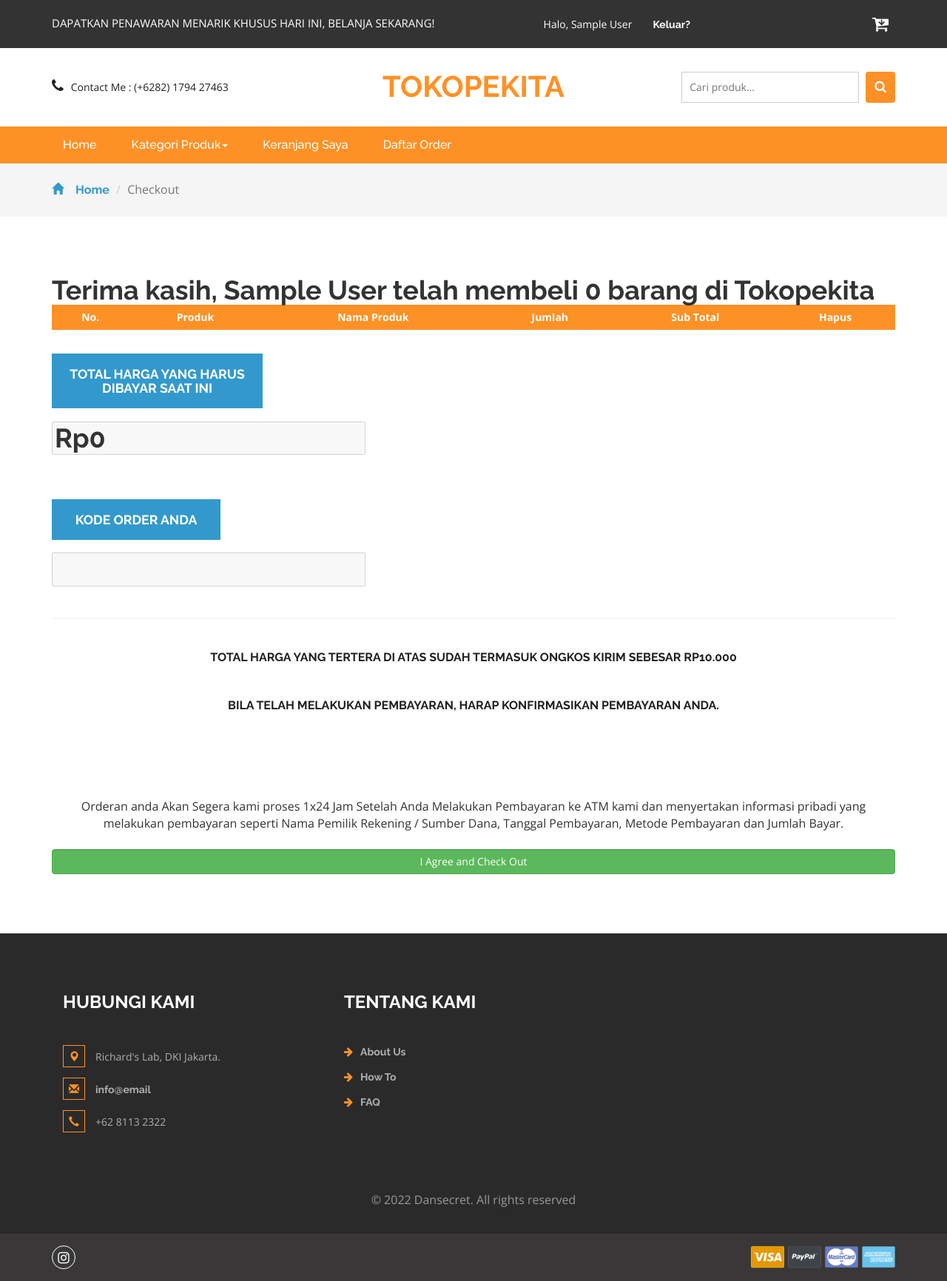
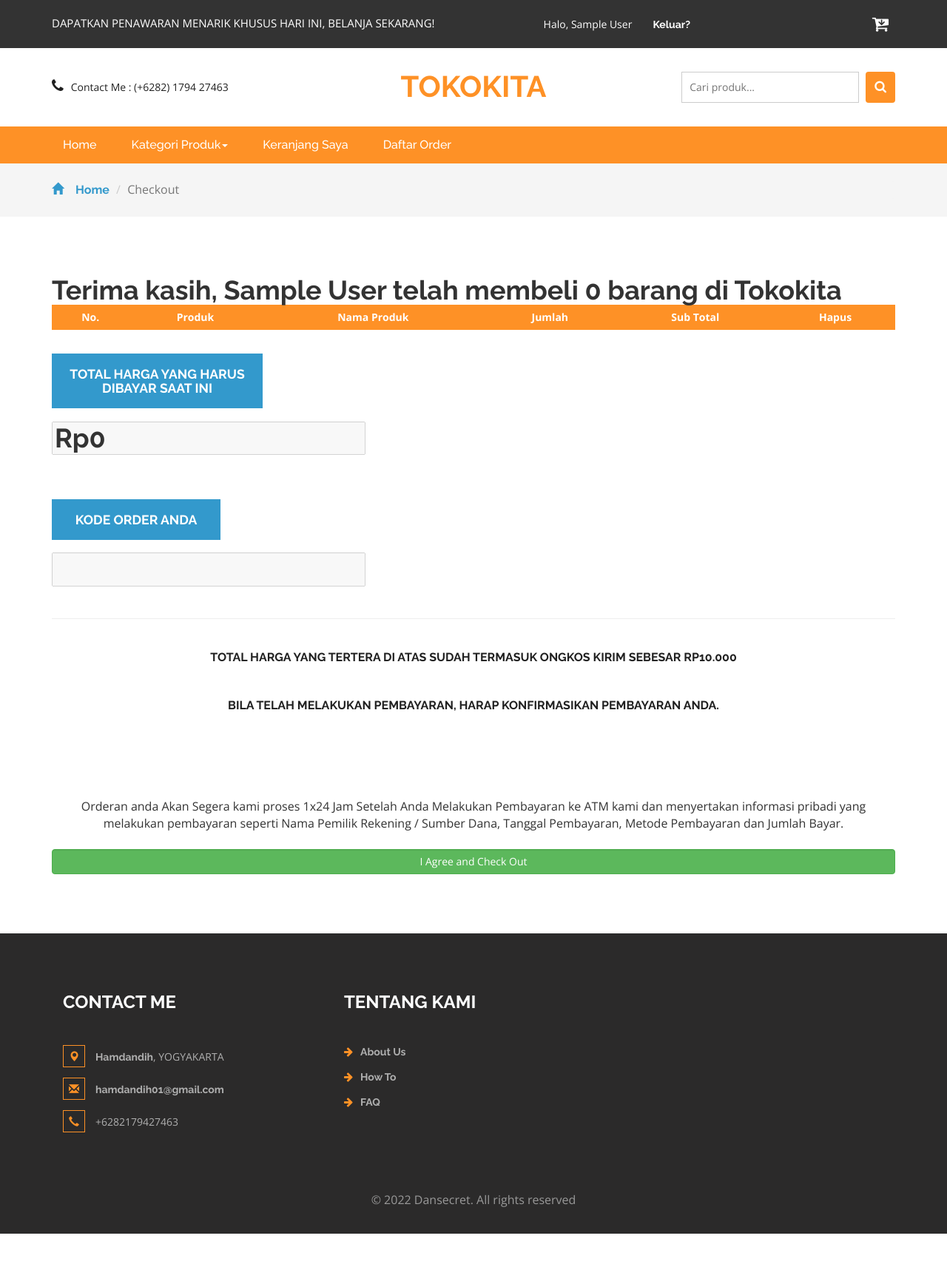
Before and after one commit to dansecret/Ecommerce_web, a PHP site: page /checkout.php in a window 1280 px wide. Shown: the whole page at 74% size. After the commit the page ends 1668 px from the top, so only its background shows below. Run offline with PHP 8.4, Linux system fonts and the light colour scheme; the visitor is signed in with stand-in values (Sample User, id 1); data that the repository does not hold is empty.

Commit message:
fix interface user

```diff
--- a/admin/kategori.php
+++ b/admin/kategori.php
@@ -27,7 +27,7 @@
       type="image/png"
       href="../favicon.png">
     <meta http-equiv="x-ua-compatible" content="ie=edge">
-    <title>Kelola Kategori - Tokopekita</title>
+    <title>Kelola Kategori - Tokokita</title>
     <meta name="viewport" content="width=device-width, initial-scale=1">
     <link rel="shortcut icon" type="image/png" href="assets/images/icon/favicon.ico">
     <link rel="stylesheet" href="assets/css/bootstrap.min.css">
@@ -206,7 +206,7 @@
         <!-- footer area start-->
         <footer>
             <div class="footer-area">
-                <p>Sansecret</p>
+                <p>Dansecret</p>
             </div>
         </footer>
         <!-- footer area end-->
--- a/checkout.php
+++ b/checkout.php
@@ -32,11 +32,11 @@
 <!DOCTYPE html>
 <html>
 <head>
-<title>Tokopekita - Checkout</title>
+<title>Tokokita - Checkout</title>
 <!-- for-mobile-apps -->
 <meta name="viewport" content="width=device-width, initial-scale=1">
 <meta http-equiv="Content-Type" content="text/html; charset=utf-8" />
-<meta name="keywords" content="Tokopekita, Richard's Lab" />
+<meta name="keywords" content="Tokokita, Dansecret" />
 <script type="application/x-javascript"> addEventListener("load", function() { setTimeout(hideURLbar, 0); }, false);
 		function hideURLbar(){ window.scrollTo(0,1); } </script>
 <!-- //for-mobile-apps -->
@@ -115,7 +115,7 @@
 				</ul>
 			</div>
 			<div class="w3ls_logo_products_left">
-				<h1><a href="index.php">Tokopekita</a></h1>
+				<h1><a href="index.php">Tokokita</a></h1>
 			</div>
 		<div class="w3l_search">
 			<form action="search.php" method="post">
@@ -194,7 +194,7 @@
 <!-- checkout -->
 	<div class="checkout">
 		<div class="container">
-			<h1>Terima kasih, <?=$_SESSION['name']?> telah membeli <?php echo $itungtrans3 ?> barang di Tokopekita</span></h1>
+			<h1>Terima kasih, <?=$_SESSION['name']?> telah membeli <?php echo $itungtrans3 ?> barang di Tokokita</span></h1>
 			<div class="checkout-right">
 				<table class="timetable_sub">
 					<thead>
@@ -340,12 +340,12 @@
 		<div class="container">
 			<div class="w3_footer_grids">
 				<div class="col-md-4 w3_footer_grid">
-					<h3>Hubungi Kami</h3>
+					<h3>Contact Me </h3>
 
 					<ul class="address">
-						<li><i class="glyphicon glyphicon-map-marker" aria-hidden="true"></i>Richard's Lab, DKI Jakarta.</li>
-						<li><i class="glyphicon glyphicon-envelope" aria-hidden="true"></i><a href="mailto:info@email">info@email</a></li>
-						<li><i class="glyphicon glyphicon-earphone" aria-hidden="true"></i>+62 8113 2322</li>
+						<li><i class="glyphicon glyphicon-map-marker" aria-hidden="true"></i><a href="https://dansecret.github.io/">Hamdandih</a>, YOGYAKARTA</li>
+						<li><i class="glyphicon glyphicon-envelope" aria-hidden="true"></i><a href="https://mail.google.com/mail/u/0/?view=cm&tf=1&fs=1&to=hamdandih01@gmail.com">hamdandih01@gmail.com</a></li>
+						<li><i class="glyphicon glyphicon-earphone" aria-hidden="true"></i>+6282179427463</li>
 					</ul>
 				</div>
 				<div class="col-md-3 w3_footer_grid">
@@ -367,19 +367,6 @@
 			</div>
 		</div>
 	</div>
-	<div class="footer-botm">
-			<div class="container">
-				<div class="w3layouts-foot">
-					<ul>
-						<li><a href="https://www.instagram.com/hamdandih/" class="w3_agile_instagram"><i class="fa fa-instagram" aria-hidden="true"></i></a></li>
-					</ul>
-				</div>
-				<div class="payment-w3ls">
-					<img src="images/card.png" alt=" " class="img-responsive">
-				</div>
-				<div class="clearfix"> </div>
-			</div>
-		</div>
 <!-- //footer -->
 <!-- Bootstrap Core JavaScript -->
 <script src="js/bootstrap.min.js"></script>
--- a/dbconnect.php
+++ b/dbconnect.php
@@ -3,7 +3,7 @@
 $conn = mysqli_connect("localhost","root","","tokopekita");
 
 if(!$conn){
-	echo "gagal konek database menn";
+	echo "Failed connect to database bruhh";
 } else {
 
 };
--- a/index.php
+++ b/index.php
@@ -280,7 +280,6 @@
 				<p>© 2022 Dansecret. All rights reserved</p>
 			</div>
 		</div>
-
 	</div>
 	<div class="footer-botm">
 			<div class="container">
```
Also changed, not shown: cart.php (+7 -8 lines), daftarorder.php (+3 -17 lines), kategori.php (+4 -6 lines), konfirmasi.php (+3 -4 lines), order.php (+3 -13 lines), product.php (+3 -4 lines), registered.php (+3 -4 lines), search.php (+3 -4 lines).
